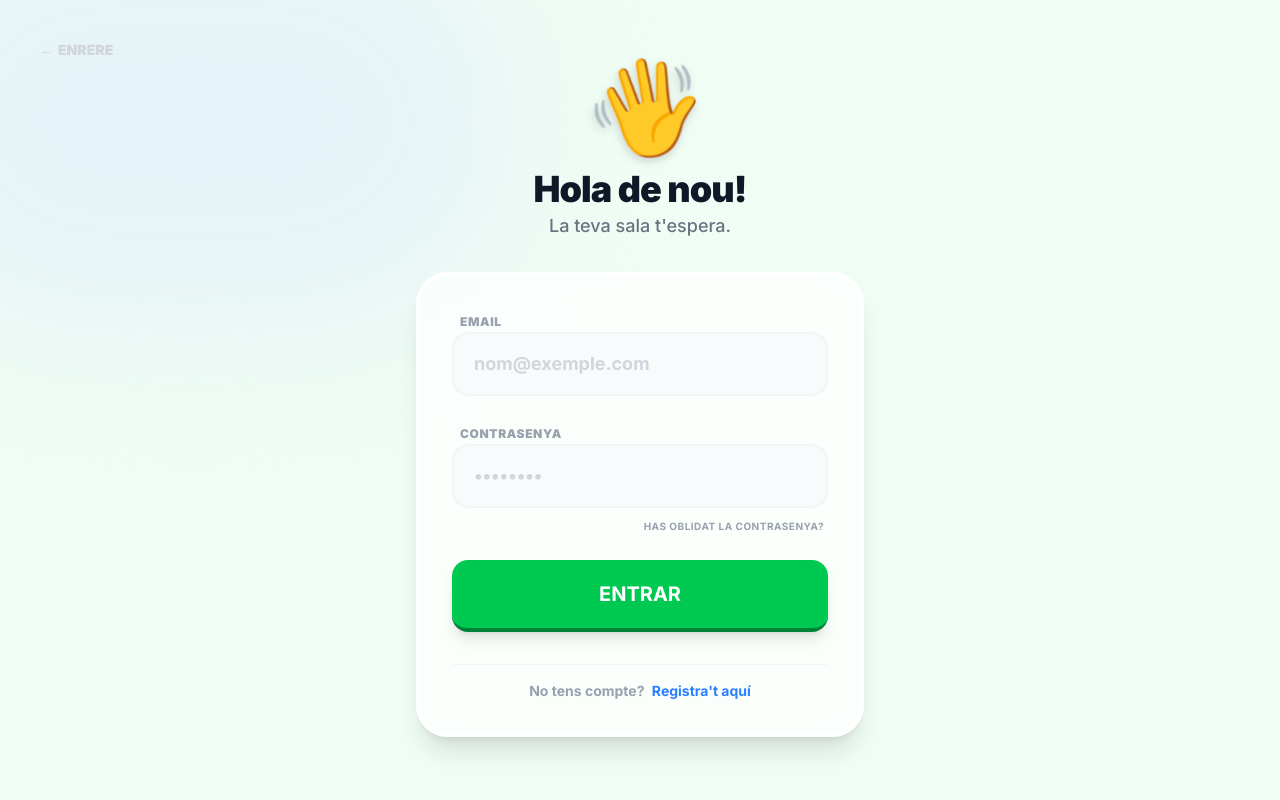
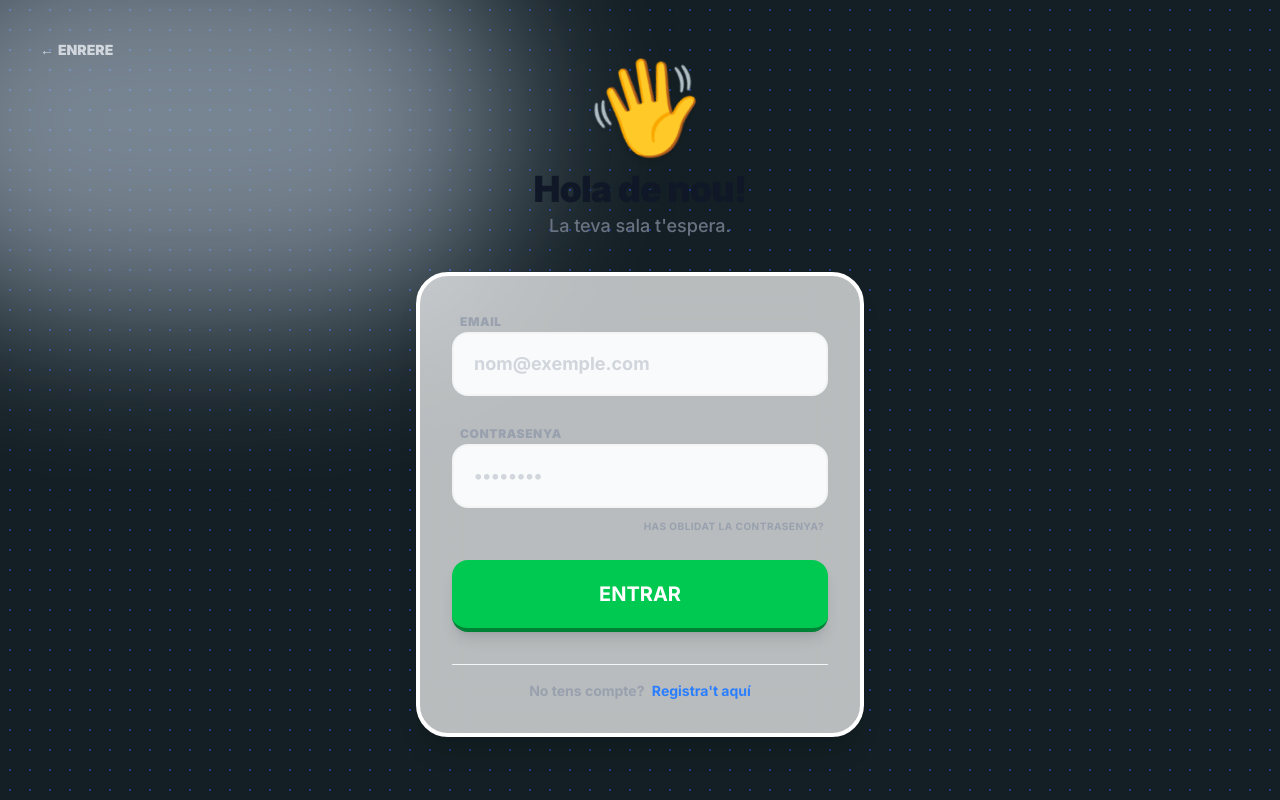
Before and after one commit to BobFarreras/TriaTu, a Next.js app: page /login in a window 1280 px wide. Built offline with nearby package versions, Linux system fonts and the light colour scheme.

Commit message:
manifest

```diff
--- a/app/globals.css
+++ b/app/globals.css
@@ -1,7 +1,7 @@
 @import "tailwindcss";
 
 :root {
-  /* Paleta "Gamified" vibrant */
+  /* COLORS DE MARCA */
   --brand-green: #58cc02;
   --brand-green-dark: #46a302;
   --brand-blue: #1cb0f6;
@@ -9,9 +9,9 @@
   --brand-orange: #ff9600;
   --brand-orange-dark: #cc7800;
 
-  /* Fons animat */
-  --background: #f0fdf4; /* Verd molt suau */
-  --foreground: #3c3c3c;
+  /* FONS I TEXT (FORÇAT A FOSC PER SEMPRE) */
+  --background: #131f24; /* Blau nit profund */
+  --foreground: #ffffff; /* Text blanc */
 }
 
 @theme inline {
@@ -20,7 +20,7 @@
   --font-sans: var(--font-geist-sans);
   --font-mono: var(--font-geist-mono);
 
-  /* Animacions personalitzades */
+  /* Animacions */
   --animate-float: float 3s ease-in-out infinite;
   --animate-bounce-click: bounce-click 0.2s ease-in-out;
 
@@ -30,39 +30,24 @@
   }
 }
 
-/* Forcem el mode fosc a ser "Midnight Purple" en lloc de negre pur */
-@media (prefers-color-scheme: dark) {
-  :root {
-    --background: #131f24; /* Blau nit profund, no negre */
-    --foreground: #ffffff;
-  }
-}
-
 body {
   background-color: var(--background);
   color: var(--foreground);
   font-family: var(--font-sans);
   overflow-x: hidden;
+  overscroll-behavior-y: none; /* Evita rebot blanc a iOS */
 }
 
-/* PATRÓ DE PUNTS ESTIL JOC */
+/* PATRÓ DE PUNTS (Sempre versió fosca) */
 .bg-gamified-pattern {
   background-color: var(--background);
-  background-image: radial-gradient(#86efac 1px, transparent 1px);
+  /* Punts blancs/blavosos subtils */
+  background-image: radial-gradient(#1e3a8a 1px, transparent 1px);
   background-size: 20px 20px;
   color: var(--foreground);
-  /* Això evita el "rebote" blanc a iOS quan fas scroll cap amunt */
-  overscroll-behavior-y: none;
 }
 
-
-@media (prefers-color-scheme: dark) {
-  .bg-gamified-pattern {
-    background-image: radial-gradient(#1e3a8a 1px, transparent 1px);
-  }
-}
-
-/* UTILITATS 3D (Botons estil Candy Crush) */
+/* UTILITATS 3D */
 .btn-3d {
   transition: all 0.1s;
   transform: translateY(0);
@@ -73,6 +58,7 @@ body {
   margin-top: 4px;
 }
 
+/* ANIMACIONS */
 @keyframes wave {
   0%, 100% { transform: rotate(0deg); }
   25% { transform: rotate(-20deg); }
@@ -81,7 +67,7 @@ body {
 
 .animate-wave {
   animation: wave 2s infinite ease-in-out;
-  transform-origin: 70% 70%; /* L'eix de rotació a la base de la mà */
+  transform-origin: 70% 70%;
 }
 
 @keyframes float-fast {
--- a/app/layout.tsx
+++ b/app/layout.tsx
@@ -1,4 +1,3 @@
-// =================== FILE: app/layout.tsx ===================
 import type { Metadata, Viewport } from "next";
 import { Inter } from "next/font/google";
 import "./globals.css";
@@ -9,16 +8,12 @@ const inter = Inter({ subsets: ["latin"] });
 export const metadata: Metadata = {
   title: "DecideAI",
   description: "Decisions en grup fàcils i ràpides",
-  // ❌ ESBORRA AQUESTA LÍNIA: manifest: "/manifest.json",
-  // Next.js ja carregarà automàticament el fitxer app/manifest.ts
+  // NO posis manifest aquí, Next.js ho fa automàticament amb manifest.ts
 };
 
-// Mantén el viewport igual, està perfecte per evitar el blanc
+// FORCEM UN ÚNIC COLOR DE TEMA (BLAU NIT)
 export const viewport: Viewport = {
-  themeColor: [
-    { media: "(prefers-color-scheme: light)", color: "#f0fdf4" },
-    { media: "(prefers-color-scheme: dark)", color: "#131f24" },
-  ],
+  themeColor: "#131f24",
   width: "device-width",
   initialScale: 1,
   maximumScale: 1,
@@ -31,16 +26,16 @@ export default function RootLayout({
   children: React.ReactNode;
 }>) {
   return (
-    <html lang="ca" suppressHydrationWarning>
+    // Forcem la classe 'dark' per si tens components que usen 'dark:'
+    <html lang="ca" className="dark" suppressHydrationWarning>
       <head>
-        {/* Això ho mantenim per seguretat visual extra */}
+        {/* Estil inline per evitar el flash blanc inicial */}
         <style>{`
           html, body { background-color: #131f24; }
-          @media (prefers-color-scheme: light) { html, body { background-color: #f0fdf4; } }
         `}</style>
       </head>
 
-      <body className={`${inter.className} min-h-dvh bg-gray-50 dark:bg-black bg-dot-pattern overflow-x-hidden selection:bg-purple-200`}>
+      <body className={`${inter.className} min-h-dvh bg-gamified-pattern overflow-x-hidden selection:bg-brand-green selection:text-white`}>
         <LanguageProvider>
            {children}
         </LanguageProvider>
--- a/app/manifest.ts
+++ b/app/manifest.ts
@@ -1,19 +1,18 @@
-// =================== FILE: app/manifest.ts ===================
 import { MetadataRoute } from 'next'
 
 export default function manifest(): MetadataRoute.Manifest {
   return {
-    name: 'DecideAI',
-    short_name: 'DecideAI',
+    name: 'TriaTu',
+    short_name: 'TriaTu',
     description: 'Decisions en grup fàcils i ràpides',
     start_url: '/',
     display: 'standalone',
-    background_color: '#131f24', // El teu blau nit (per evitar flash blanc)
-    theme_color: '#131f24',      // Coherent amb el fosc
+    background_color: '#131f24', // Blau nit (evita pantallades blanques)
+    theme_color: '#131f24',      // Barra de navegació
     orientation: 'portrait',
     icons: [
       {
-        src: '/web-app-manifest-192x192.png', // Assegura't que tens aquestes imatges a /public
+        src: '/web-app-manifest-192x192.png', // Assegura't que la ruta és correcta a public/
         sizes: '192x192',
         type: 'image/png',
         purpose: 'maskable'
```
